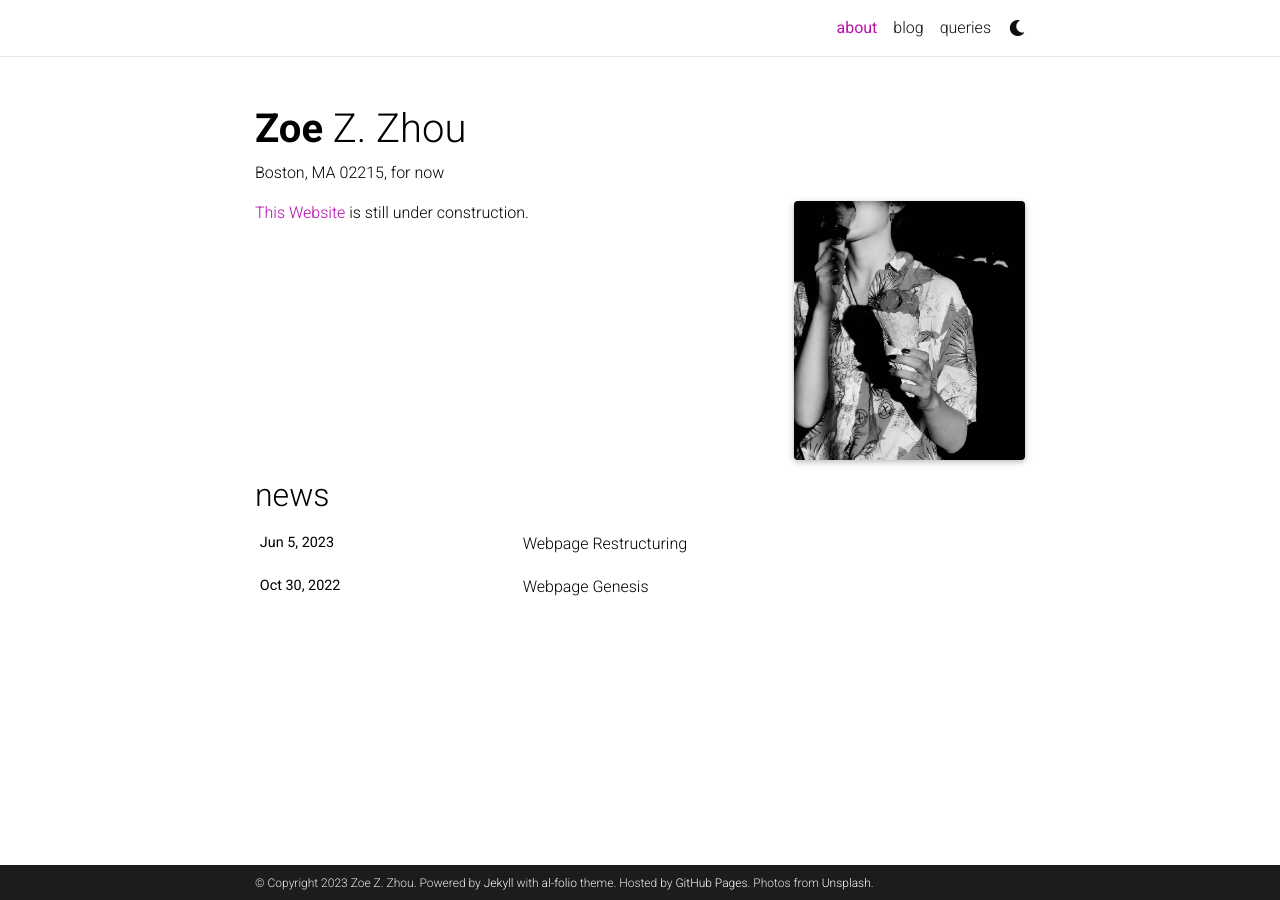
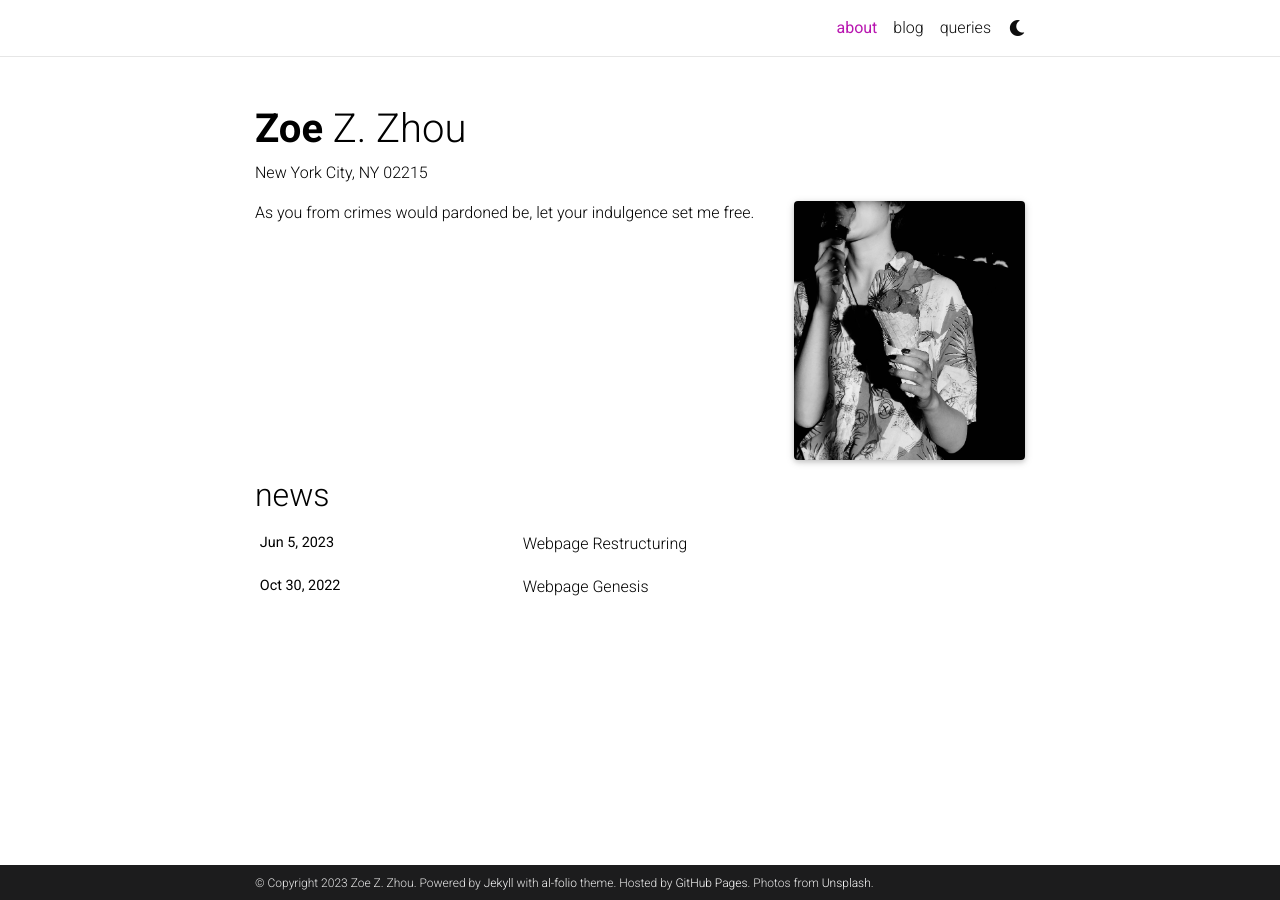
Before and after one commit to Zoewhat/Zoewhat.github.io, a Jekyll site: the page built from _pages/about.md, in a window 1280 px wide. Built offline with Jekyll 4.4.1, drawn with Linux system fonts in a browser that asks for light colours; full-size pictures stand in for the smaller copies a plugin makes; comment, search, counter and statistics services are not loaded; a style sheet for code colours, icons or effects is not loaded.

Commit message:
Update about.md

```diff
--- a/_pages/about.md
+++ b/_pages/about.md
@@ -2,7 +2,7 @@
 layout: about
 title: about
 permalink: /
-subtitle: Boston, MA 02215, for now
+subtitle: New York City, NY 02215
 
 profile:
   align: right
@@ -14,4 +14,4 @@ news : true  # includes a list of news items
 
 ---
 
-[This Website](https://zoewhat.github.io/) is still under construction.
+As you from crimes would pardoned be, let your indulgence set me free.
```
